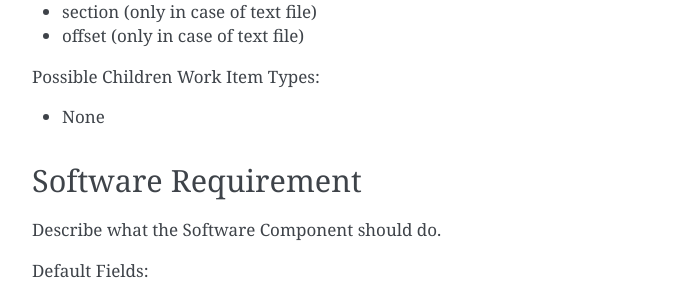
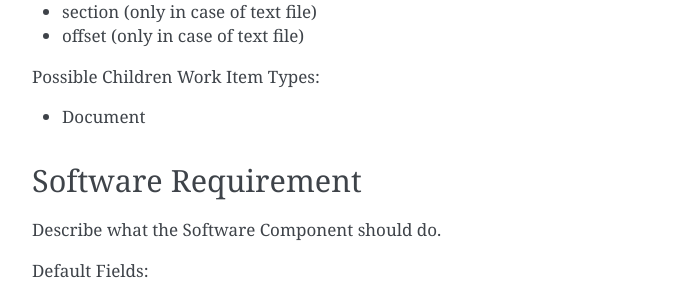
Before and after one commit to elisa-tech/BASIL, a Sphinx documentation site: the page built from docs/source/work_items.rst, in a window 1280 px wide and 900 px high, scrolled down 737 px. Shown: the part 155-455 px from the top of the window, without its empty margins (388-1085 px from the left). Built offline with Sphinx 7.4.7, drawn with Linux system fonts in a browser that asks for light colours.

Commit message:
Fix documentation work_items
Signed-off-by: Luigi Pellecchia <lpellecc@redhat.com>

```diff
--- a/docs/source/work_items.rst
+++ b/docs/source/work_items.rst
@@ -44,7 +44,7 @@ Default Fields:
 
 Possible Children Work Item Types:
 
-+ None
++ Document
 
 --------------------
 Software Requirement
```
